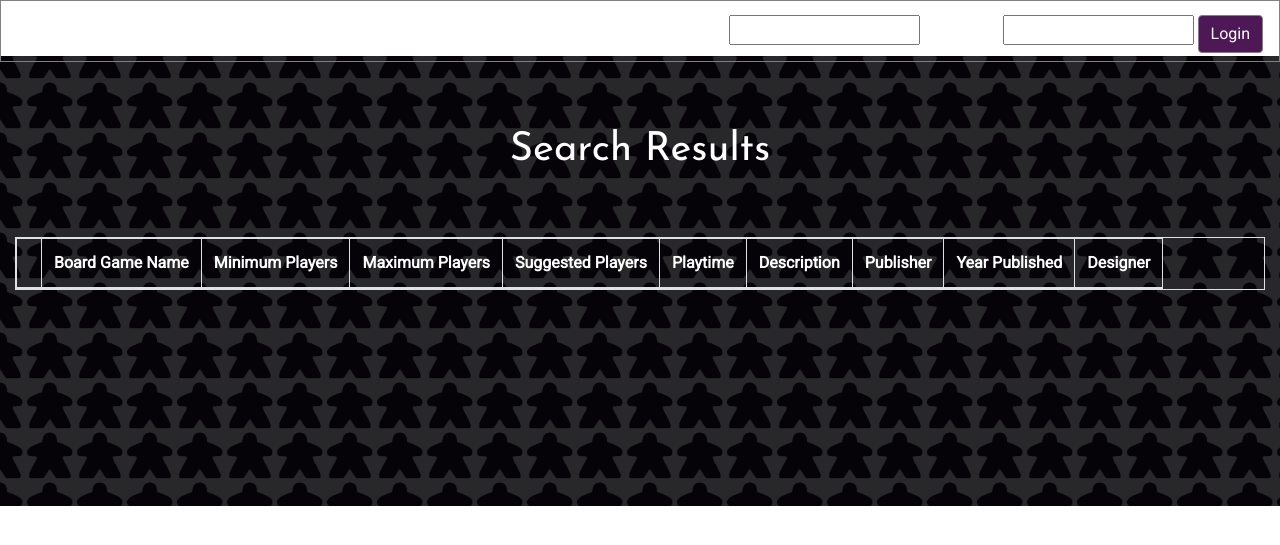
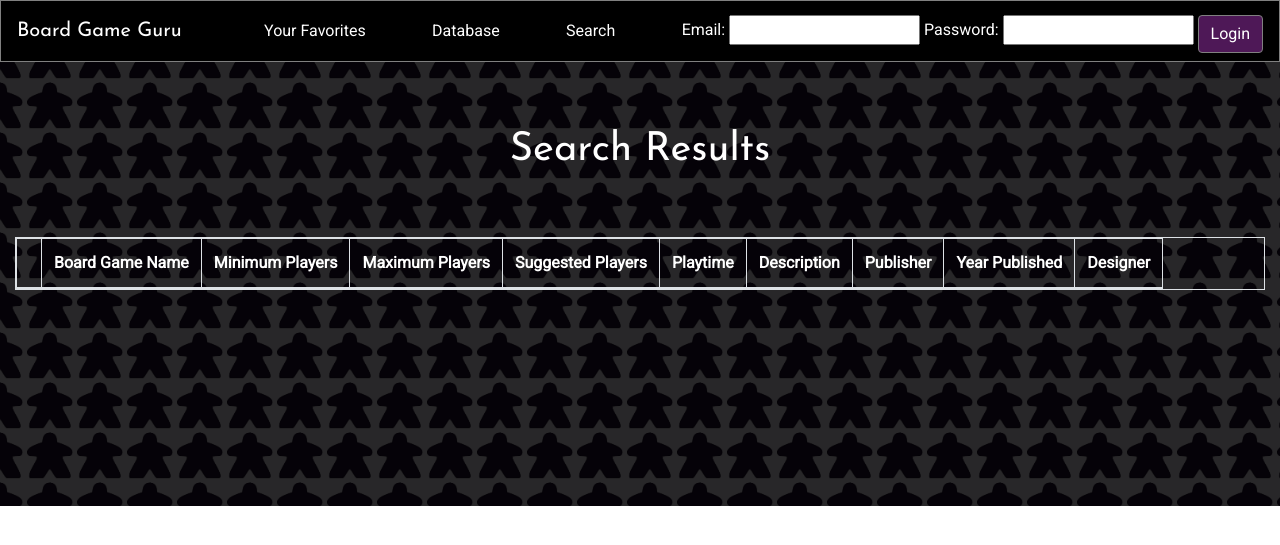
Before and after one commit to elaineyoung702/board-game-guru, a Flask app: page /results in a window 1280 px wide. Shown: the top 545 px of the page. Run offline with Flask 2, Linux system fonts and the light colour scheme; lists and menus that the app fills with data are empty; some libraries are stand-ins or nearby versions.

Commit message:
ready for deployment

```diff
--- a/static/css/site.css
+++ b/static/css/site.css
@@ -18,7 +18,7 @@ img {
   margin-top: 10%;
 }
 
-h1, h2, h3 {
+h1, h2, h3, h5 {
   color: white;
   padding-top: 70px;
   text-align: center;
@@ -52,6 +52,7 @@ form {
 }
 
 .navbar {
+  background-color: black;
   border-style: solid;
   border-color: grey;
   border-width: 1px;
```
